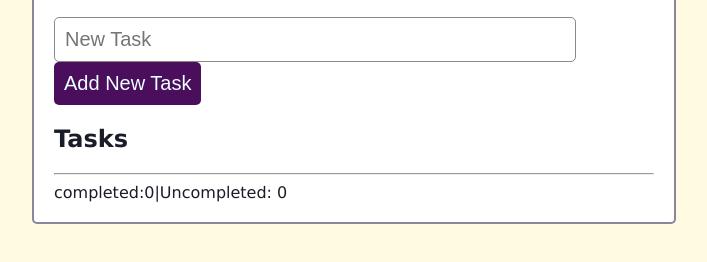
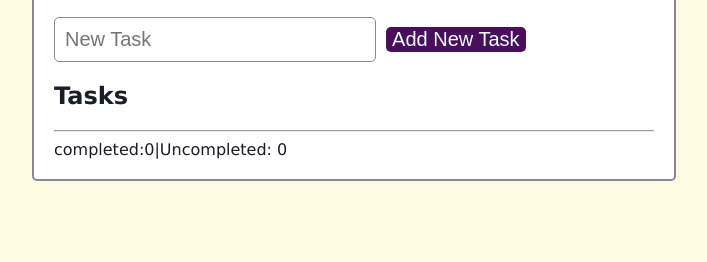
Before and after one commit to Dolapo-Mosuro/TODO, a plain HTML site: page index.html in a window 1280 px wide. Shown: the part 184-446 px from the top of the page, without its empty margins (286-993 px from the left). Drawn offline with Linux system fonts and the light colour scheme.

Commit message:
Update style.css

```diff
--- a/style.css
+++ b/style.css
@@ -28,7 +28,7 @@ h1 {
 }
 
 #input_box {
-	width: 500px;
+	width: 300px;
 	padding: 10px;
 	border: 1px solid #8a8a8a;
 	border-radius: 5px;
@@ -41,6 +41,7 @@ h1 {
 	cursor: pointer;
 	color: azure;
 	transition: 0.4s;
+	margin:10px
 	padding: 10px;
 	border: none;
 	border-radius: 5px;
```
